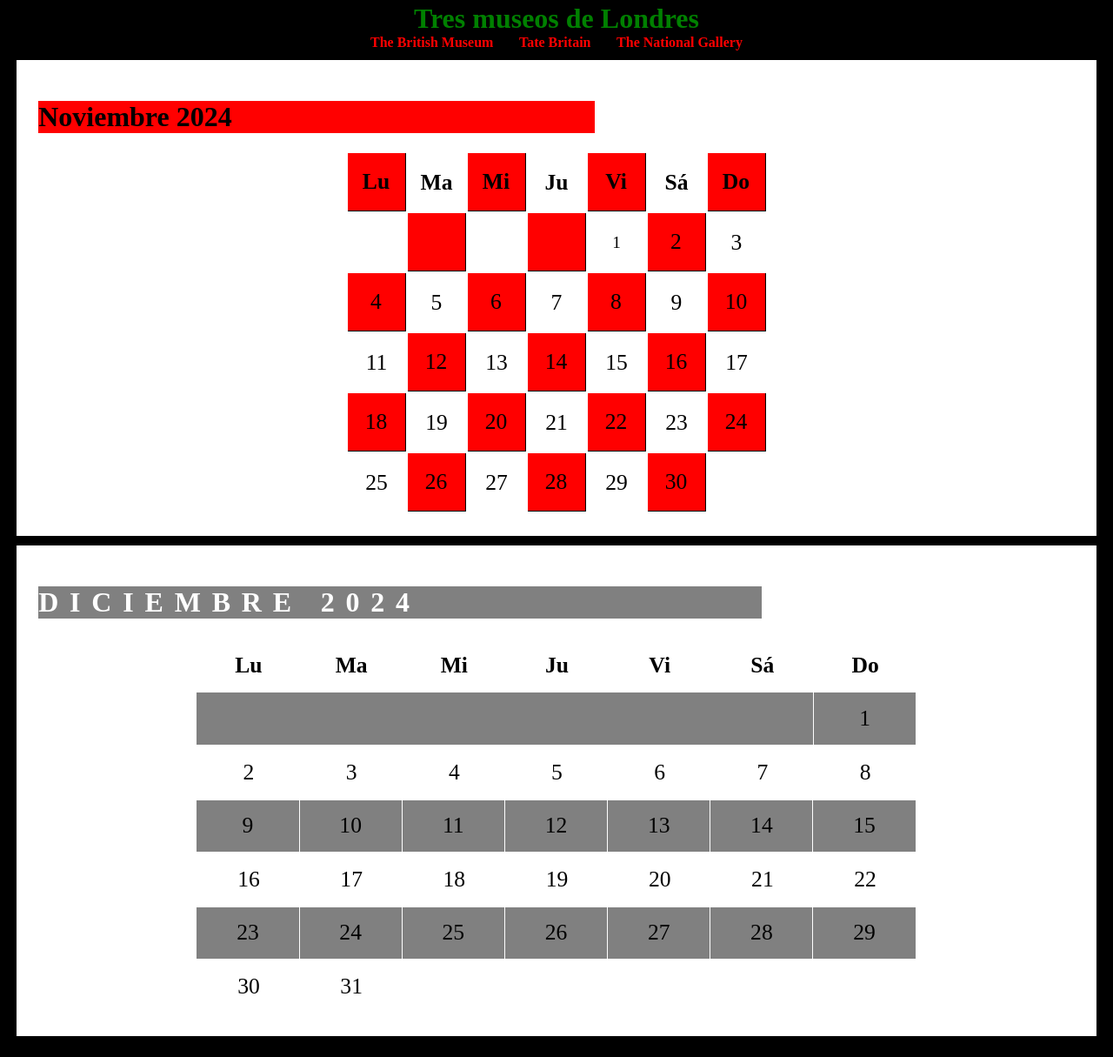
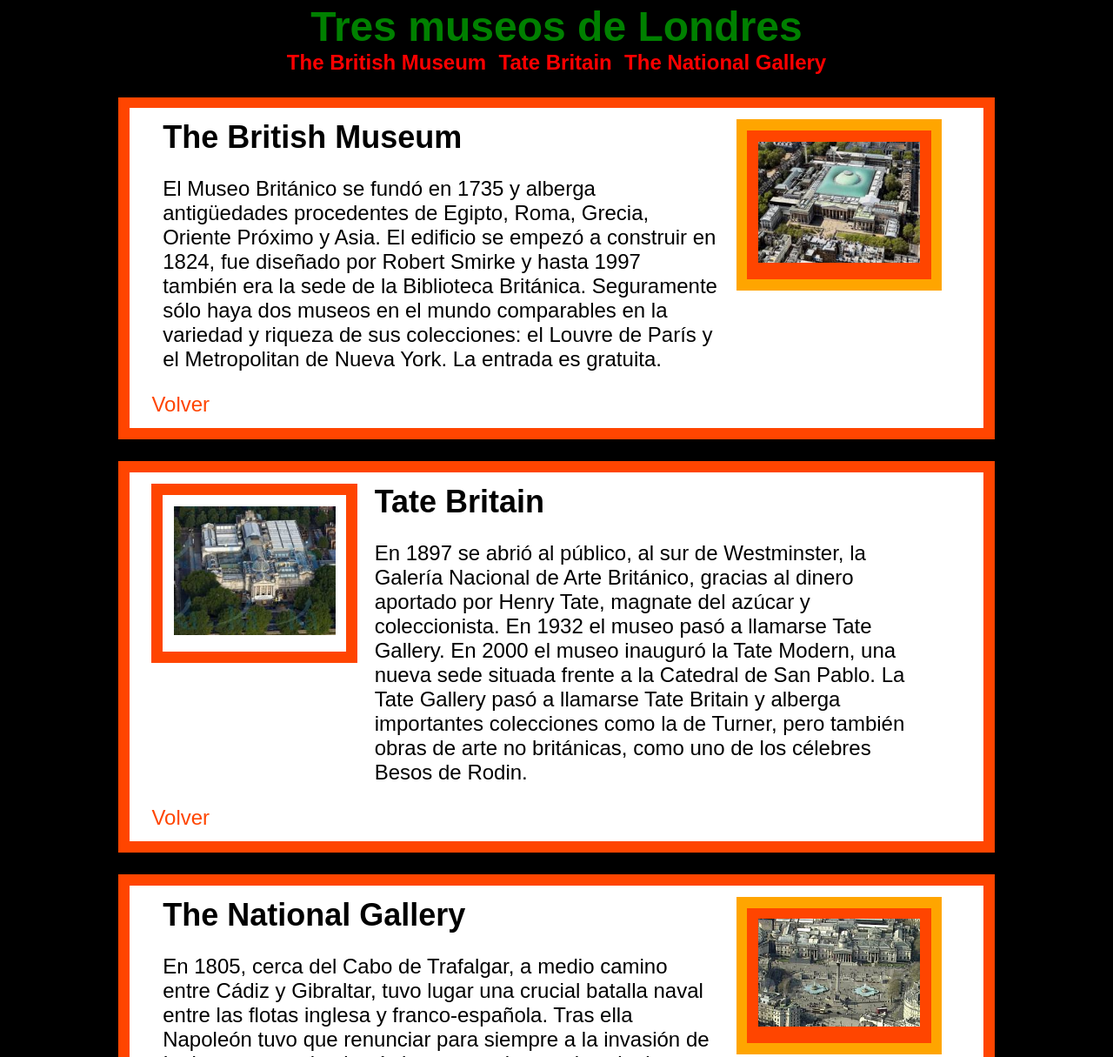
Before and after one commit to HighYitan/Design-of-Web-Interfaces, a plain HTML site: page 3. Refresco de CSS/British Museum/museum.html in a window 1280 px wide. Shown: the part 5-1220 px from the top of the page at 87% size. Drawn offline with Linux system fonts and the light colour scheme.

Commit message:
'commitclass'

```diff
--- a/3. Refresco de CSS/British Museum/assets/css/styles.css
+++ b/3. Refresco de CSS/British Museum/assets/css/styles.css
@@ -1,86 +1,70 @@
 body{
     background-color: black;
+    font-family: sans-serif;
+    font-size: 150%;
+}
+.header{
+    margin-bottom: 2vw;
+}
+.container{
+    margin-left: 10vw;
+    margin-right: 10vw;
+    margin-bottom: 2vw;
+}
+header .titulo:first-child{
+    color:green;
+    text-align: center;
+    margin: 0vw;
 }
 .titulo{
-    color:green;
-    text-align: center;
-    margin: 0;
+    margin: 0vw;
 }
-.museums{
+.links{
     color: red;
     text-align: center;
     font-weight: bold;
 }
 span{
-    margin: 1vw;
+    margin: 0.3vw;
 }
-.calendario{
+a{
+    text-decoration: none;
+    color: orangered;
+}
+.museum{
     background-color: white;
-    border: 1px solid;
-    margin: 0.75vw;
     padding: 2vw;
+    padding-top:1vw;
+    padding-bottom: 1vw;
 }
-.calendario:first-of-type{
-    margin-bottom: 1.5vw;
-}/*
-h1{
-    font-size: 3vw;
+.info{
+    display: inline-block;
     width: 50vw;
-    text-align: center;
-    border-top: 3px solid;
-    border-bottom: 3px solid;
-    margin: auto;
-    margin-bottom: 0.1vw;
-}*/
-#noviembre{
-    background-color: red;
-    width: 50vw;
+    vertical-align: top;
+    position: relative;
+    margin-left: 1vw;
+    margin-right: 1vw;
 }
-#diciembre{
-    background-color: gray;
-    color: white;
-    letter-spacing: 1vw;
-    text-transform: uppercase;
-    width: 64.96vw;
+.image{
+    display: inline-block;
+    position: relative;
+    margin-bottom: 2vw;
 }
-table{
-    margin: auto;
-    table-layout: fixed;
+img{
+    width: 14.5vw;
 }
-tr{
-    font-size: 2vw;
-    text-align: center;
-    padding: 0px;
+.naranja{
+    background-color: orange;
+    padding: 1vw;
 }
-.row1 *{
-    width: 5vw;
-    height: 5vw;
+.naranjarojo{
+    background-color: orangered;
+    padding: 1vw;
 }
-.row2 *{
-    display: inline-flex;
-    justify-content: center;
-    align-items: center;
-    width: 9vw;
-    height: 4.5vw;
-    vertical-align: middle;
+.blanco{
+    background-color: white;
+    padding: 1vw;
 }
-#uno{
-    font-size: 1.5vw;
+.volver{
+    display: block;
 }
-.coloreado1{
-    background-color: red;
-    border-right: 1px solid;
-    border-bottom: 1px solid;
-}
-.coloreado2{
-    background-color: gray;
-    border-right: 1px solid;
-    border-color: white;
-}
-.vacio{
-    border-color:gray;
-}
-.vacio2{
-    border-left: 1px solid;
-    border-color:white;
-}
--- a/3. Refresco de CSS/British Museum/museum.html
+++ b/3. Refresco de CSS/British Museum/museum.html
@@ -7,138 +7,83 @@
         <link rel="stylesheet" href="./assets/css/styles.css">
     </head>
     <body>
-        <h1 class="titulo">Tres museos de Londres</h1>
-        <div class="museums">
-            <span>The British Museum</span>
-            <span>Tate Britain</span>
-            <span>The National Gallery</span>
+        <header class="header">
+            <h1 class="titulo">Tres museos de Londres</h1>
+            <div class="links">
+                <span><a class="links" href="">The British Museum</a></span>
+                <span><a class="links" href="">Tate Britain</a></span>
+                <span><a class="links" href="">The National Gallery</a></span>
+            </div>
+        </header>
+        <div class="container">
+            <div class="naranjarojo">
+                <article class="museum">
+                    <div class="info">
+                        <h1 class="titulo">The British Museum</h1>
+                        <p>
+                            El Museo Británico se fundó en 1735 y alberga antigüedades procedentes de Egipto, Roma, Grecia, Oriente Próximo y Asia.
+                            El edificio se empezó a construir en 1824, fue diseñado por Robert Smirke y hasta 1997 también era la sede de la Biblioteca Británica.
+                            Seguramente sólo haya dos museos en el mundo comparables en la variedad y riqueza de sus colecciones: el Louvre de París y el Metropolitan de Nueva York.
+                            La entrada es gratuita.
+                        </p>
+                    </div>
+                    <div class="image">
+                        <div class="naranja">
+                            <div class="naranjarojo">
+                                <img src="./assets/images/british_museum.jpg" alt="British Museum">
+                            </div>
+                        </div>
+                    </div>
+                    <a class="volver" href="">Volver</a>
+                </article>
+            </div>
         </div>
-        <div class="calendario">
-            <h1 id="noviembre">Noviembre 2024</h1>
-            <table>
-                <tr class="row1">
-                    <th class="coloreado1">Lu</th>
-                    <th>Ma</th>
-                    <th class="coloreado1">Mi</th>
-                    <th>Ju</th>
-                    <th class="coloreado1">Vi</th>
-                    <th>Sá</th>
-                    <th class="coloreado1">Do</th>
-                </tr>
-                <tr class="row1">
-                    <td></td>
-                    <td class="coloreado1"></td>
-                    <td></td>
-                    <td class="coloreado1"></td>
-                    <td id="uno">1</td>
-                    <td class="coloreado1">2</td>
-                    <td>3</td>
-                </tr>
-                <tr class="row1">
-                    <td class="coloreado1">4</td>
-                    <td>5</td>
-                    <td class="coloreado1">6</td>
-                    <td>7</td>
-                    <td class="coloreado1">8</td>
-                    <td>9</td>
-                    <td class="coloreado1">10</td>
-                </tr>
-                <tr class="row1">
-                    <td>11</td>
-                    <td class="coloreado1">12</td>
-                    <td>13</td>
-                    <td class="coloreado1">14</td>
-                    <td>15</td>
-                    <td class="coloreado1">16</td>
-                    <td>17</td>
-                </tr>
-                <tr class="row1">
-                    <td class="coloreado1">18</td>
-                    <td>19</td>
-                    <td class="coloreado1">20</td>
-                    <td>21</td>
-                    <td class="coloreado1">22</td>
-                    <td>23</td>
-                    <td class="coloreado1">24</td>
-                </tr>
-                <tr class="row1">
-                    <td>25</td>
-                    <td class="coloreado1">26</td>
-                    <td>27</td>
-                    <td class="coloreado1">28</td>
-                    <td>29</td>
-                    <td class="coloreado1">30</td>
-                    <td></td>
-                </tr>
-            </table>
+        <div class="container">
+            <div class="naranjarojo">
+                <article class="museum">
+                    <div class="image">
+                        <div class="naranjarojo">
+                            <div class="blanco">
+                                <img src="./assets/images/tate_britain.jpg" alt="British Museum">
+                            </div>
+                        </div>
+                    </div>
+                    <div class="info">
+                        <h1 class="titulo">Tate Britain</h1>
+                        <p>
+                            En 1897 se abrió al público, al sur de Westminster, la Galería Nacional de Arte Británico, gracias al dinero aportado por Henry Tate, magnate del azúcar
+                            y coleccionista. En 1932 el museo pasó a llamarse Tate Gallery. En 2000 el museo inauguró la Tate Modern, una nueva sede situada frente a la Catedral
+                            de San Pablo. La Tate Gallery pasó a llamarse Tate Britain y alberga importantes colecciones como la de Turner, pero también obras de arte no británicas,
+                            como uno de los célebres Besos de Rodin.
+                        </p>
+                    </div>
+                    <a class="volver" href="">Volver</a>
+                </article>
+            </div>
         </div>
-        <div class="calendario">
-            <h1 id="diciembre">Diciembre 2024</h1>
-            <table>
-                <tr class="row2">
-                    <th class="vacio2">Lu</th>
-                    <th class="vacio2">Ma</th>
-                    <th class="vacio2">Mi</th>
-                    <th class="vacio2">Ju</th>
-                    <th class="vacio2">Vi</th>
-                    <th class="vacio2">Sá</th>
-                    <th class="vacio2">Do</th>
-                </tr>
-                <tr class="row2">
-                    <td class="coloreado2 vacio"></td>
-                    <td class="coloreado2 vacio"></td>
-                    <td class="coloreado2 vacio"></td>
-                    <td class="coloreado2 vacio"></td>
-                    <td class="coloreado2 vacio"></td>
-                    <td class="coloreado2 vacio"></td>
-                    <td class="coloreado2 vacio2">1</td>
-                </tr>
-                <tr class="row2">
-                    <td class="vacio2">2</td>
-                    <td class="vacio2">3</td>
-                    <td class="vacio2">4</td>
-                    <td class="vacio2">5</td>
-                    <td class="vacio2">6</td>
-                    <td class="vacio2">7</td>
-                    <td class="vacio2">8</td>
-                </tr>
-                <tr class="row2">
-                    <td class="coloreado2">9</td>
-                    <td class="coloreado2">10</td>
-                    <td class="coloreado2">11</td>
-                    <td class="coloreado2">12</td>
-                    <td class="coloreado2">13</td>
-                    <td class="coloreado2">14</td>
-                    <td class="coloreado2">15</td>
-                </tr>
-                <tr class="row2">
-                    <td class="vacio2">16</td>
-                    <td class="vacio2">17</td>
-                    <td class="vacio2">18</td>
-                    <td class="vacio2">19</td>
-                    <td class="vacio2">20</td>
-                    <td class="vacio2">21</td>
-                    <td class="vacio2">22</td>
-                </tr>
-                <tr class="row2">
-                    <td class="coloreado2">23</td>
-                    <td class="coloreado2">24</td>
-                    <td class="coloreado2">25</td>
-                    <td class="coloreado2">26</td>
-                    <td class="coloreado2">27</td>
-                    <td class="coloreado2">28</td>
-                    <td class="coloreado2">29</td>
-                </tr>
-                <tr class="row2">
-                    <td class="vacio2">30</td>
-                    <td class="vacio2">31</td>
-                    <td class="vacio2"></td>
-                    <td class="vacio2"></td>
-                    <td class="vacio2"></td>
-                    <td class="vacio2"></td>
-                    <td class="vacio2"></td>
-                </tr>
-            </table>
+        <div class="container">
+            <div class="naranjarojo">
+                <article class="museum">
+                    <div class="info">
+                        <h1 class="titulo">The National Gallery</h1>
+                        <p>
+                            En 1805, cerca del Cabo de Trafalgar, a medio camino entre Cádiz y Gibraltar, tuvo lugar una crucial batalla naval entre las
+                            flotas inglesa y franco-española. Tras ella Napoleón tuvo que renunciar para siempre a la invasión de Inglaterra, que dominaría
+                            los mares durante los siguientes cien años. Esta plaza conmemora esa victoria y está presidida por una gran columna sobre
+                            la que se encuentra una estatua de Nelson, que dirigió la flota inglesa en la batalla y falleció en ella. Al norte de la plaza
+                            se encuentra la National Gallery, la más importante colección inglesa de pintura de los siglos XV al XIX.
+                        </p>
+                    </div>
+                    <div class="image">
+                        <div class="naranja">
+                            <div class="naranjarojo">
+                                <img src="./assets/images/trafalgar_square.jpg" alt="British Museum">
+                            </div>
+                        </div>
+                    </div>
+                    <a class="volver" href="">Volver</a>
+                </article>
+            </div>
         </div>
     </body>
 </html>
--- /dev/null
+++ b/3. Refresco de CSS/Chistes Cortos/assets/css/styles.css
@@ -0,0 +1,48 @@
+body{
+    background-color: red;
+    margin: 0vw;
+}
+main{
+    background-color: tomato;
+    padding-top: 1vw;
+    padding-bottom: 0.1vw;
+    margin-left: 7.5vw;
+    margin-right: 7.5vw;
+}
+.header{
+    margin-bottom: 2vw;
+}
+.titulo{
+    color:darkgreen;
+    text-align: center;
+    margin: 0vw;
+    text-transform: uppercase;
+    letter-spacing: 0.3vw;
+}
+.chiste{
+    background-color: lightpink;
+    margin-left: 7.5vw;
+    margin-right: 7.5vw;
+    margin-bottom: 1vw;
+    border: 5px solid;
+    border-radius: 50px;
+    border-color: darkred;
+}
+.chiste:nth-child(odd){
+    background-color: lightgreen;
+    border-color: darkgreen;
+}
+article:first-of-type p{
+    margin: 0;
+    margin-left: 1vw;
+}
+p{
+    margin: 1vw;
+    margin-bottom:0;
+}
+p:nth-child(odd){
+    margin-top:0;
+}
+p:last-child{
+    margin-top:1vw;
+}
--- /dev/null
+++ b/3. Refresco de CSS/Citas/assets/css/styles.css
@@ -0,0 +1,71 @@
+body{
+    background-color: lightgray;
+    margin: 0vw;
+}
+.header{
+    margin-bottom: 2vw;
+}
+.titulo{
+    color: gray;
+    text-align: center;
+    text-transform: uppercase;
+    margin: 0.5vw;
+}
+article{
+    background-color: tomato;
+    margin: 2.5vw;
+    padding: 0.2vw;
+    color: white;
+    font-weight: bold;
+}
+article:last-child{
+    margin-bottom: 1vw;
+}
+article .quote p{
+    color: gray;
+}
+article p{
+    margin-top: 1vw;
+    margin-bottom: 0.25vw;
+}
+.quote{
+    display: flex;
+}
+.quote p{
+    margin: 1.5vw;
+}
+.pink{
+    background-color: palevioletred;
+    text-align: center;
+}
+.pink .quote{
+    background-color: pink;
+    text-align: left;
+}
+.green{
+    background-color: seagreen;
+}
+.green p{
+    margin-left: 0.2vw;
+}
+.green .quote{
+    background-color: palegreen;
+}
+.green .quote p{
+    margin-left: 1.5vw;
+    text-align: left;
+}
+.blue{
+    background-color: blue;
+}
+.blue p{
+    text-align: right;
+    margin-right: 0.2vw;
+}
+.blue .quote{
+    background-color: lightblue;
+}
+.blue .quote p{
+    margin-right: 1.5vw;
+    text-align: left;
+}
--- /dev/null
+++ b/3. Refresco de CSS/Radio Futura/assets/css/styles.css
@@ -0,0 +1,73 @@
+body{
+    background-color: lightgray;
+}
+main{
+    border-top: 0.75vw outset white;
+    border-left: 0.75vw outset white;
+    border-right: 0.75vw outset black;
+    border-bottom: 0.75vw outset black;
+    margin-left: 1vw;
+    margin-right: 1vw;
+}
+.header{
+    margin: 2vw;
+}
+.titulo{
+    color: gray;
+    text-transform: uppercase;
+    margin: 0;
+}
+h1 span{
+    color: white;
+}
+h1 span:nth-child(odd){
+    color: black;
+}
+.parentesis{
+    color: black;
+    font-size: 125%;
+}
+.capital{
+    font-size: 125%;
+}
+hr{
+    height: 0.3vw;
+    border: 0px;
+    margin: 0px;
+    background-color: white;
+}
+.telecom{
+    background-color: white;
+    margin: 1.5vw;
+    margin-left: 7.5vw;
+    margin-right: 7.5vw;
+    border-right: 0.4vw solid black;
+    border-bottom: 0.25vw solid black;
+}
+.telecom::first-letter{
+    font-size: 200%;
+}
+.telecom:last-child{
+    margin-bottom: 10vw;
+}
+p{
+    margin-bottom: 0.3vw;
+}
+.telecom p:first-of-type{
+    margin: 0vw;
+    line-height: 0.7;
+}
+.doblesubrayado{
+    text-decoration: underline overline 0.2vw;
+    text-underline-offset: 0.25vw;
+    font-weight: bold;
+}
+.grisaceo{
+    background-color: lightgray;
+    color: white;
+    font-weight: bold;
+    font-style: italic;
+    font-size: 110%;
+    padding-left: 0.2vw;
+    padding-right: 0.2vw;
+}
```
Also changed, not shown: 3. Refresco de CSS/Chistes Cortos/chistes.html (added, +43 -0 lines), 3. Refresco de CSS/Citas/citas.html (added, +63 -0 lines), 3. Refresco de CSS/Radio Futura/radio.html (added, +41 -0 lines).
